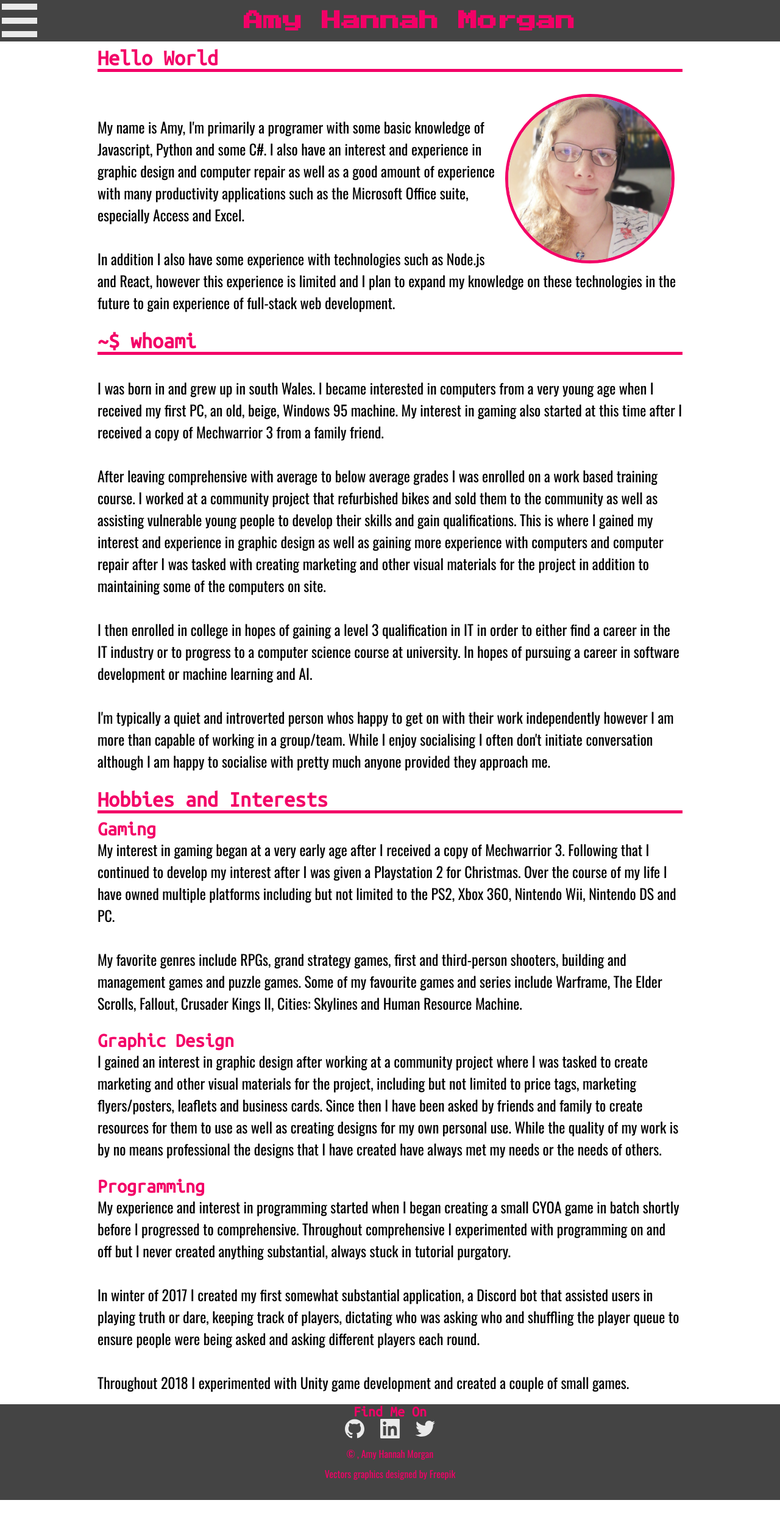
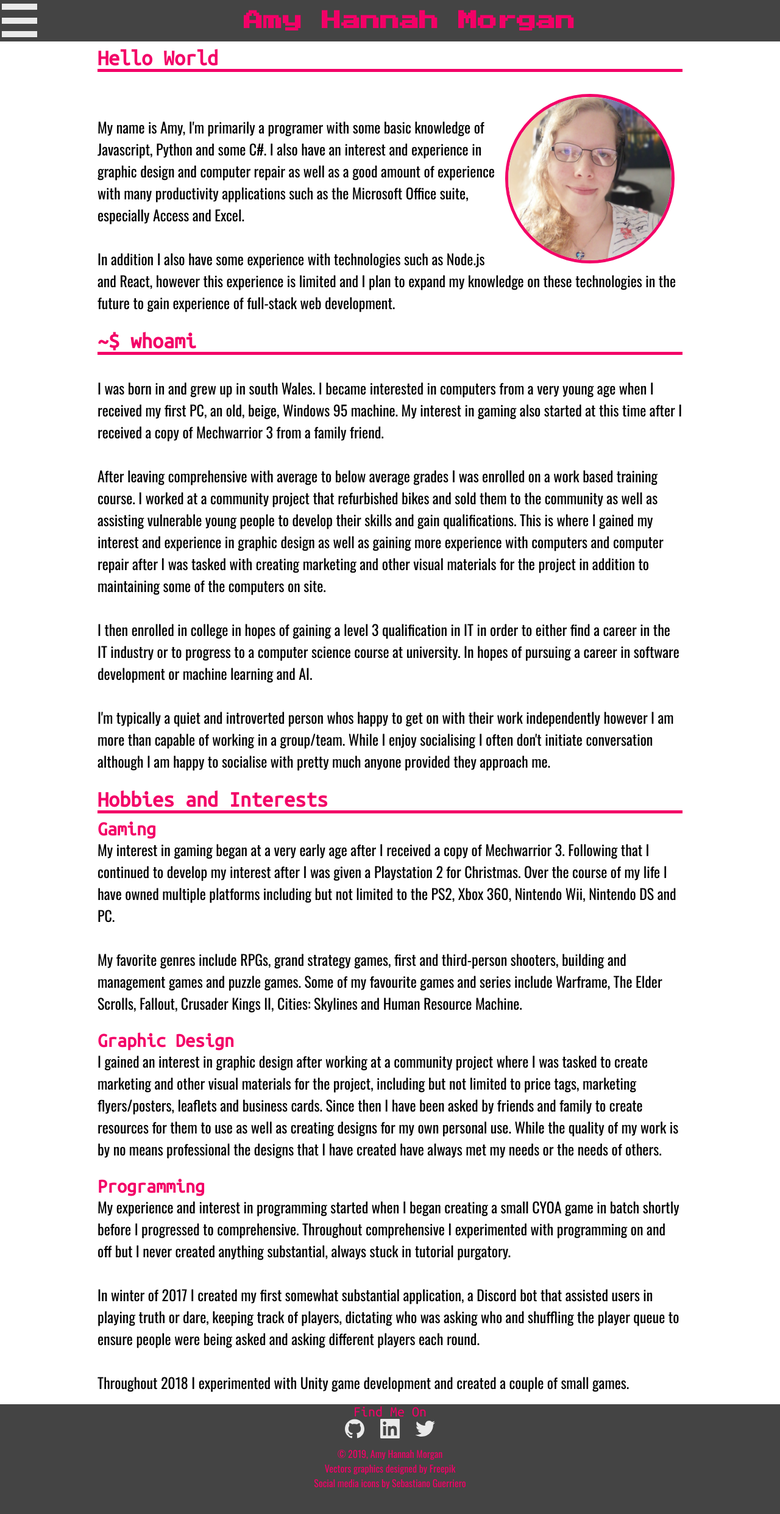
Before and after one commit to AmyHannahMorgan/AmyHannahMorgan.github.io, a Jekyll site: the page built from index.html, in a window 1280 px wide. Shown: the whole page at 61% size. Built offline with Jekyll 4.4.1, drawn with Linux system fonts in a browser that asks for light colours; before the commit the page ends 2460 px from its top, so only the background shows below that.

```diff
--- a/_layouts/default.html
+++ b/_layouts/default.html
@@ -91,9 +91,11 @@
       </div>
       <p>&copy; <span id="copyrightYear"></span>, Amy Hannah Morgan</p>
       <p><a href="http://www.freepik.com/">Vectors&nbsp;graphics designed by Freepik</a></p>
+      <p><a href="https://nucleoapp.com/">Social media icons by Sebastiano Guerriero</a></p>
     </footer>
     <footer class="desktopFooter">
 
     </footer>
+    <script src="/js/copyright-year.js" charset="utf-8"></script>
   </body>
 </html>
--- a/css/main.css
+++ b/css/main.css
@@ -131,13 +131,14 @@ nav.dropdown {
 
 footer.mobileFooter {
   width: 100vw;
-  height: 17.5vh;
+  height: 20vh;
 
   background-color: #444;
 }
 
 footer.mobileFooter > h2 {
   font-family: 'Ubuntu Mono', monospace;
+  font-weight: 500;
   color: #f30067;
   text-align: center;
 
@@ -153,6 +154,10 @@ footer.mobileFooter > p {
 
   width: 100%;
 
+  margin: 0;
+}
+
+footer.mobileFooter > p:first-of-type {
   margin: 1vh 0 0;
 }
 
--- /dev/null
+++ b/js/copyright-year.js
@@ -0,0 +1,4 @@
+const yearHTML = document.querySelector('#copyrightYear'),
+thisYear = new Date();
+
+yearHTML.innerHTML = thisYear.getFullYear();
```
